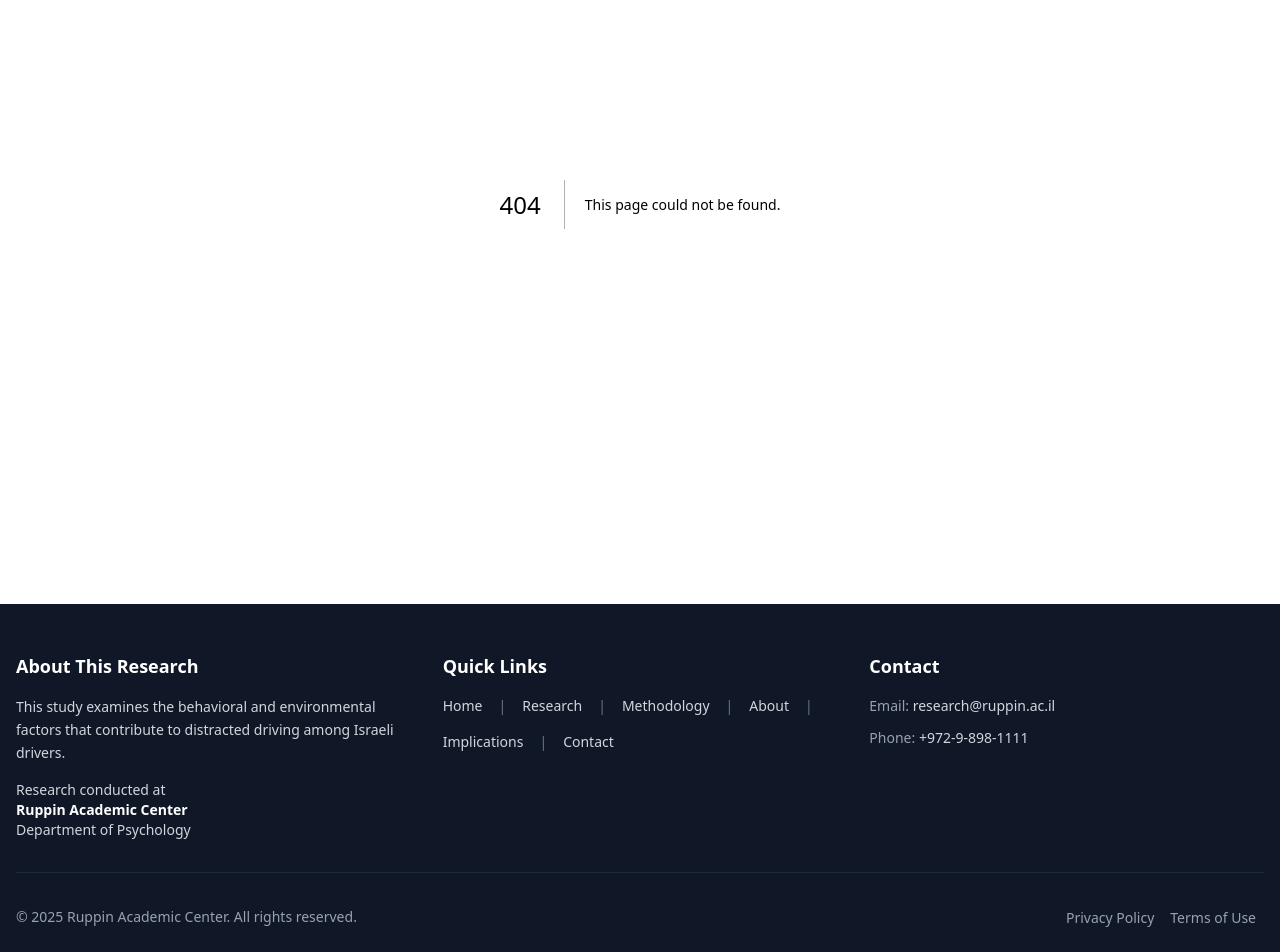
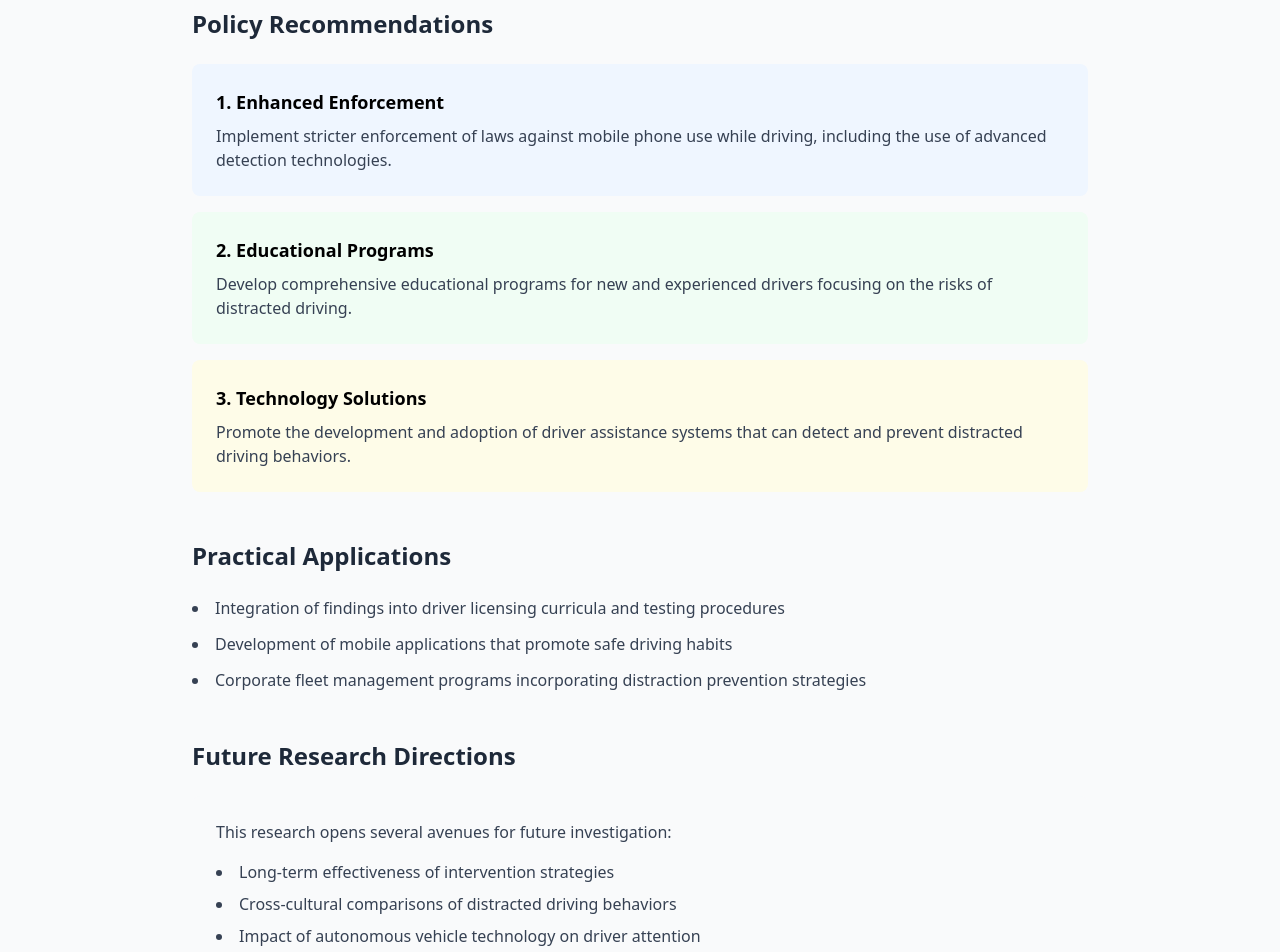
Before and after one commit to WilliamGiammona/odel-project, a Next.js app: page /implications in a window 1280 px wide. Before the commit this address had no page. Shown: the part 260-1212 px from the top of the page. Built offline with nearby package versions, Linux system fonts and the light colour scheme.

Commit message:
initial commit

```diff
--- /dev/null
+++ b/app/implications/page.tsx
@@ -0,0 +1,126 @@
+"use client";
+
+import { useLanguage } from "../contexts/LanguageContext";
+
+export default function ImplicationsPage() {
+  const { language } = useLanguage();
+
+  return (
+    <div className="container mx-auto px-4 py-12">
+      <div className="max-w-4xl mx-auto">
+        <h1 className="text-4xl font-bold text-gray-900 mb-8">
+          {language === "en" ? "Research Implications" : "השלכות המחקר"}
+        </h1>
+
+        <div className="prose prose-lg max-w-none">
+          <p className="text-gray-700 leading-relaxed mb-8">
+            {language === "en"
+              ? "The findings from this research have significant implications for road safety policy, driver education, and the development of technological interventions to reduce distracted driving."
+              : "הממצאים ממחקר זה בעלי השלכות משמעותיות למדיניות בטיחות בדרכים, חינוך נהגים ופיתוח התערבויות טכנולוגיות להפחתת נהיגה מוסחת."}
+          </p>
+        </div>
+
+        <section className="mb-12">
+          <h2 className="text-2xl font-semibold text-gray-800 mb-6">
+            {language === "en" ? "Policy Recommendations" : "המלצות מדיניות"}
+          </h2>
+          <div className="space-y-4">
+            <div className="bg-blue-50 p-6 rounded-lg">
+              <h3 className="font-semibold text-lg mb-2">
+                {language === "en"
+                  ? "1. Enhanced Enforcement"
+                  : "1. אכיפה משופרת"}
+              </h3>
+              <p className="text-gray-700">
+                {language === "en"
+                  ? "Implement stricter enforcement of laws against mobile phone use while driving, including the use of advanced detection technologies."
+                  : "יישום אכיפה מחמירה יותר של חוקים נגד שימוש בטלפון נייד בזמן נהיגה, כולל שימוש בטכנולוגיות זיהוי מתקדמות."}
+              </p>
+            </div>
+
+            <div className="bg-green-50 p-6 rounded-lg">
+              <h3 className="font-semibold text-lg mb-2">
+                {language === "en"
+                  ? "2. Educational Programs"
+                  : "2. תוכניות חינוכיות"}
+              </h3>
+              <p className="text-gray-700">
+                {language === "en"
+                  ? "Develop comprehensive educational programs for new and experienced drivers focusing on the risks of distracted driving."
+                  : "פיתוח תוכניות חינוכיות מקיפות לנהגים חדשים ומנוסים המתמקדות בסיכונים של נהיגה מוסחת."}
+              </p>
+            </div>
+
+            <div className="bg-yellow-50 p-6 rounded-lg">
+              <h3 className="font-semibold text-lg mb-2">
+                {language === "en"
+                  ? "3. Technology Solutions"
+                  : "3. פתרונות טכנולוגיים"}
+              </h3>
+              <p className="text-gray-700">
+                {language === "en"
+                  ? "Promote the development and adoption of driver assistance systems that can detect and prevent distracted driving behaviors."
+                  : "קידום פיתוח ואימוץ מערכות סיוע לנהג שיכולות לזהות ולמנוע התנהגויות נהיגה מוסחת."}
+              </p>
+            </div>
+          </div>
+        </section>
+
+        <section className="mb-12">
+          <h2 className="text-2xl font-semibold text-gray-800 mb-6">
+            {language === "en" ? "Practical Applications" : "יישומים מעשיים"}
+          </h2>
+          <ul className="list-disc list-inside space-y-3 text-gray-700">
+            <li>
+              {language === "en"
+                ? "Integration of findings into driver licensing curricula and testing procedures"
+                : "שילוב הממצאים בתוכניות הלימוד ובהליכי הבחינה לרישיון נהיגה"}
+            </li>
+            <li>
+              {language === "en"
+                ? "Development of mobile applications that promote safe driving habits"
+                : "פיתוח אפליקציות ניידות המקדמות הרגלי נהיגה בטוחים"}
+            </li>
+            <li>
+              {language === "en"
+                ? "Corporate fleet management programs incorporating distraction prevention strategies"
+                : "תוכניות ניהול צי רכב ארגוני המשלבות אסטרטגיות למניעת הסחת דעת"}
+            </li>
+          </ul>
+        </section>
+
+        <section>
+          <h2 className="text-2xl font-semibold text-gray-800 mb-6">
+            {language === "en"
+              ? "Future Research Directions"
+              : "כיווני מחקר עתידיים"}
+          </h2>
+          <div className="bg-gray-50 p-6 rounded-lg">
+            <p className="text-gray-700 mb-4">
+              {language === "en"
+                ? "This research opens several avenues for future investigation:"
+                : "מחקר זה פותח מספר אפיקים לחקירה עתידית:"}
+            </p>
+            <ul className="list-disc list-inside space-y-2 text-gray-700">
+              <li>
+                {language === "en"
+                  ? "Long-term effectiveness of intervention strategies"
+                  : "יעילות ארוכת טווח של אסטרטגיות התערבות"}
+              </li>
+              <li>
+                {language === "en"
+                  ? "Cross-cultural comparisons of distracted driving behaviors"
+                  : "השוואות בין-תרבותיות של התנהגויות נהיגה מוסחת"}
+              </li>
+              <li>
+                {language === "en"
+                  ? "Impact of autonomous vehicle technology on driver attention"
+                  : "השפעת טכנולוגיית רכב אוטונומי על קשב הנהג"}
+              </li>
+            </ul>
+          </div>
+        </section>
+      </div>
+    </div>
+  );
+}
```
